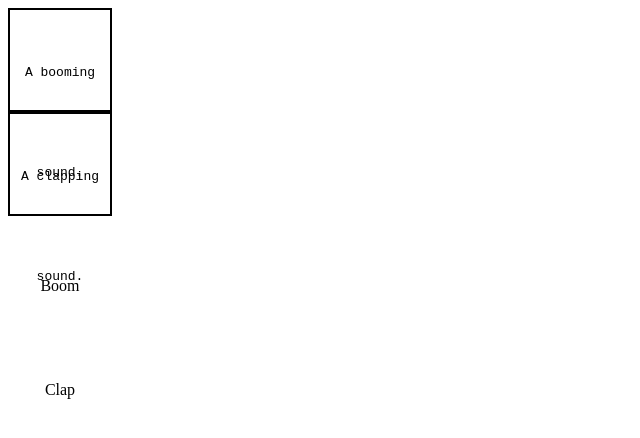
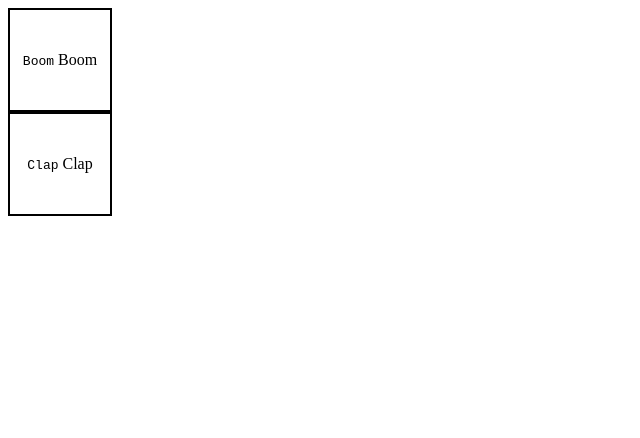
Before and after one commit to avilla1/drumkit-1, a Jekyll site: the page built from index.html, in a window 1280 px wide. Shown: the top 438 px of the page, without its empty margins (0-640 px from the left). Built offline with Jekyll 4.4.1, drawn with Linux system fonts in a browser that asks for light colours.

Commit message:
Update default.html

```diff
--- a/_layouts/default.html
+++ b/_layouts/default.html
@@ -53,7 +53,7 @@ function removeTransition(e) {
 
       <div class="keys">
         <div data-key="{{ post.keycode }}" class="key">
-          <kbd>{{ post.content }}</kbd>
+          <kbd>{{ post.title }}</kbd>
           <span class="sound">{{ post.title }}</span>
       </div>
           </div>
```
